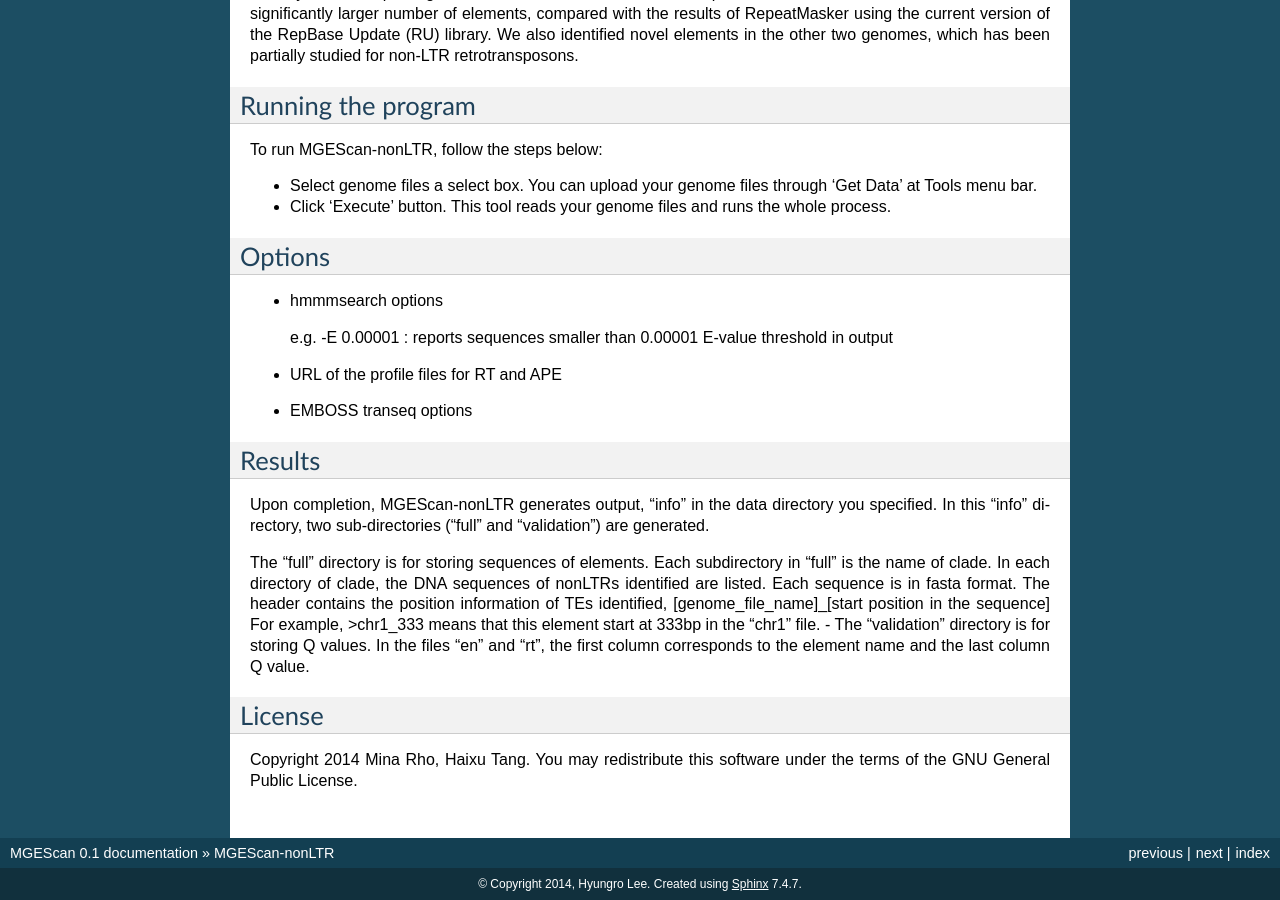
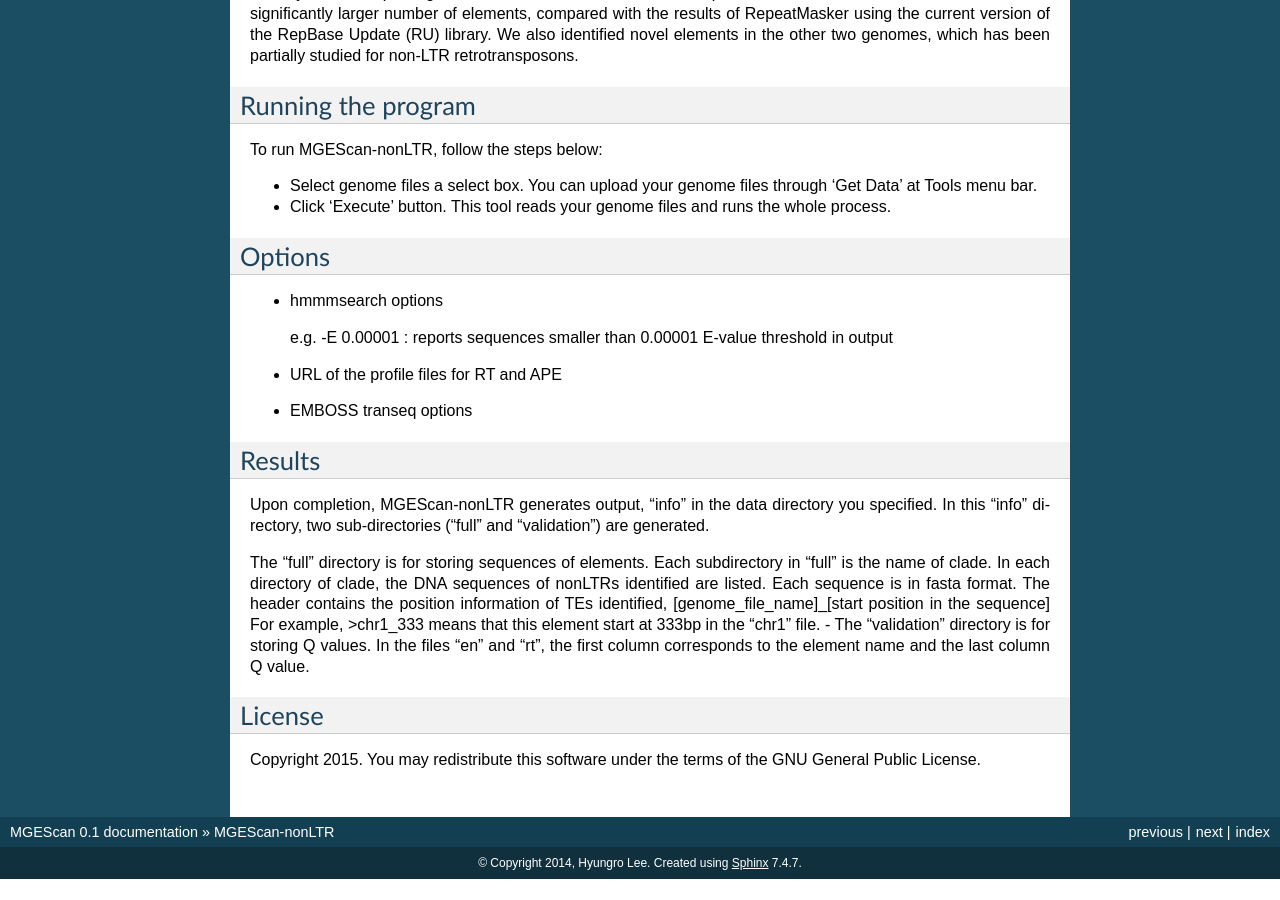
Before and after one commit to MGEScan/mgescan, a Sphinx documentation site: the page built from docs/source/nonltr.rst, in a window 1280 px wide and 900 px high, scrolled down 940 px. Built offline with Sphinx 7.4.7, drawn with Linux system fonts in a browser that asks for light colours; pages that are not in the unit, such as notebooks, are missing from menus; after the commit the page ends 1819 px from its top, so only the background shows below that.

Commit message:
removed names from copyrights

```diff
--- a/docs/source/ltr.rst
+++ b/docs/source/ltr.rst
@@ -69,4 +69,4 @@ Upon completion, MGEScan-LTR generates a file ltr.out. This output file has info
 
 License
 -------
-Copyright 2014 Mina Rho, Haixu Tang. You may redistribute this software under the terms of the GNU General Public License.
+Copyright 2015. You may redistribute this software under the terms of the GNU General Public License.
--- a/docs/source/nonltr.rst
+++ b/docs/source/nonltr.rst
@@ -35,4 +35,4 @@ For example, >chr1_333 means that this element start at 333bp in the "chr1" file
 
 License
 -------
-Copyright 2014 Mina Rho, Haixu Tang. You may redistribute this software under the terms of the GNU General Public License.
+Copyright 2015. You may redistribute this software under the terms of the GNU General Public License.
--- a/galaxy-modified/static/welcome.html
+++ b/galaxy-modified/static/welcome.html
@@ -68,7 +68,7 @@
 	<br>
 	<h2>License</h2>
 	<br>
-	 Copyright 2014 Mina Rho, Haixu Tang.
+	 Copyright 2015.
 	<br>
 	 You may redistribute this software under the terms of the GNU General Public License.
 	 <br>
```
Also changed, not shown: README.md (+1 -1 lines), 13 other files.
